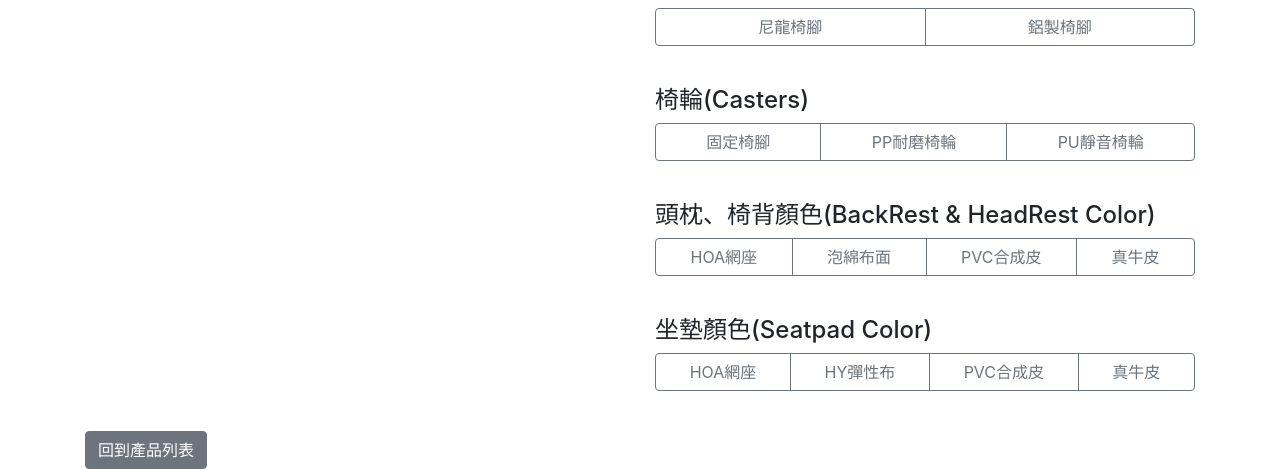
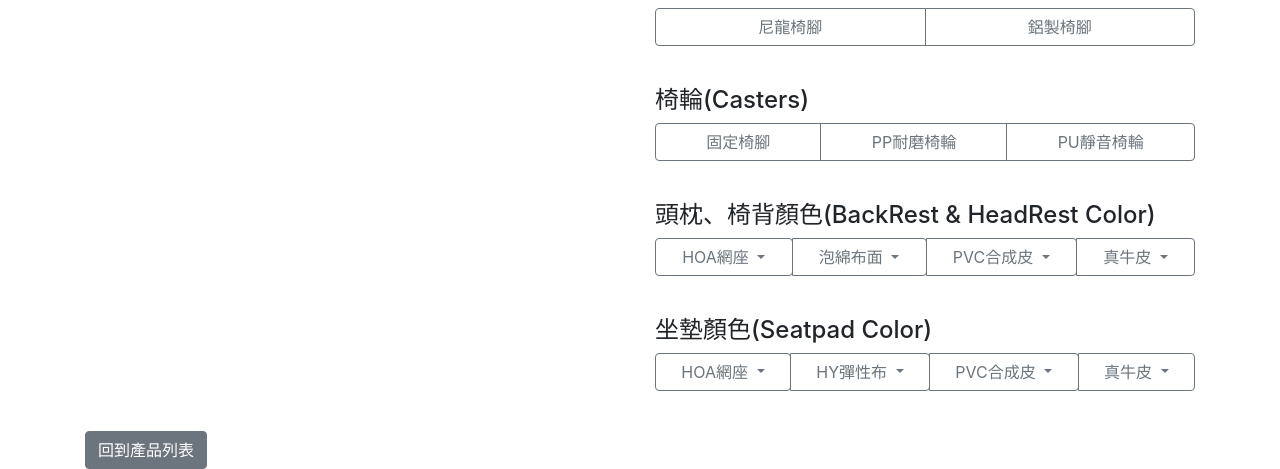
Before and after one commit to joey60504/backbone, a Flask app: page /product/Kangaroo in a window 1280 px wide. Shown: the part 1193-1662 px from the top of the page. Run offline with Flask 2, Linux system fonts and the light colour scheme.

Commit message:
客製化/旗艦款下拉 特規款照常

```diff
--- a/templates/product_show.html
+++ b/templates/product_show.html
@@ -46,12 +46,21 @@
                         {%endif%}
                     {%endfor%}
                     <div class="btn-group d-flex btn-group-toggle " data-toggle="buttons">
-                        {%for color in colorDict[color_count]%}
-                        <label class="btn btn-outline-secondary ">
-                            <input type="radio" name="button" id="{{color}}}" autocomplete="off">
-                            {{color}}
-                        </label>
-                        {%endfor%}
+                        {%if product.type == "chair_special"%}
+                            {%for color in colorDict[color_count]%}
+                            <label class="btn btn-outline-secondary">
+                                <input type="radio" name="button" id="{{color}}}" autocomplete="off">
+                                {{color}}
+                            </label>
+                            {%endfor%}
+                        {%else%}
+                            {%for color in colorDict[color_count]%}
+                            <label class="btn btn-outline-secondary dropdown-toggle">
+                                <input type="radio" name="button" id="{{color}}}" autocomplete="off">
+                                {{color}}
+                            </label>
+                            {%endfor%}
+                        {%endif%}
                     </div>
                 </tr>
                 <p><br></p>
```
